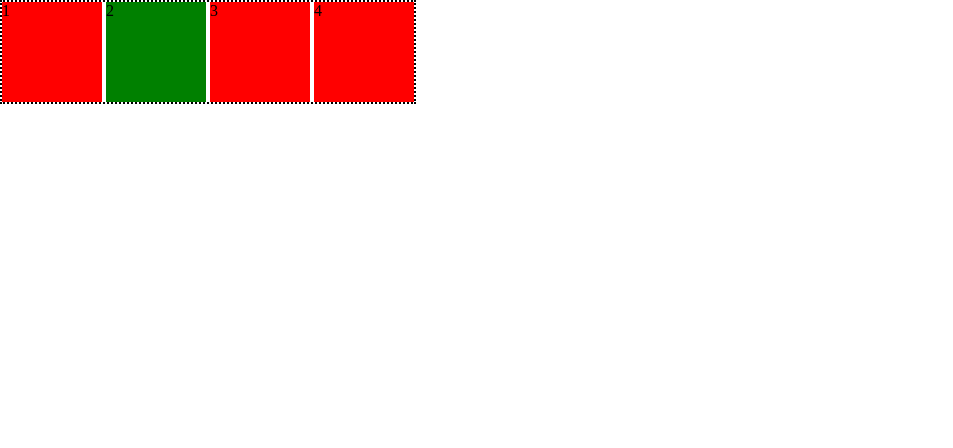
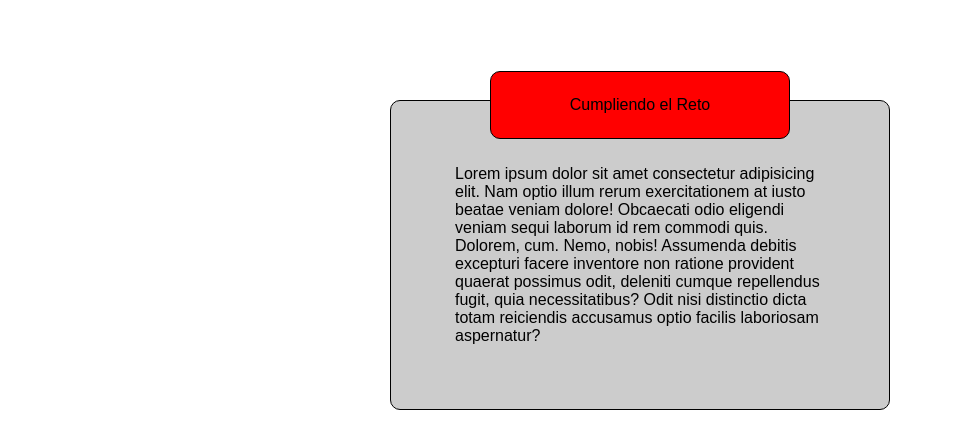
Before and after one commit to SepulvedaLuis/BasicHTMLCSS, a plain HTML site: page clasePosition/indexP.html in a window 1280 px wide. Shown: the whole page, without its empty margins (0-953 px from the left). Drawn offline with Linux system fonts and the light colour scheme.

Commit message:
Ejemplo de uso de Position relativa y absolute

```diff
--- a/clasePosition/indexP.html
+++ b/clasePosition/indexP.html
@@ -9,10 +9,9 @@
 </head>
 <body>
     <div class="parent">
-        <div class="box" id="one">1</div>
-        <div class="box" id="two">2</div>
-        <div class="box" id="three">3</div>
-        <div class="box" id="four">4</div>
+        <div class="child">Cumpliendo el Reto</div>
+        Lorem ipsum dolor sit amet consectetur adipisicing elit. Nam optio illum rerum exercitationem at iusto beatae veniam dolore! Obcaecati odio eligendi veniam sequi laborum id rem commodi quis. Dolorem, cum.
+        Nemo, nobis! Assumenda debitis excepturi facere inventore non ratione provident quaerat possimus odit, deleniti cumque repellendus fugit, quia necessitatibus? Odit nisi distinctio dicta totam reiciendis accusamus optio facilis laboriosam aspernatur?
     </div>
 </body>
 </html>
--- a/clasePosition/styleP.css
+++ b/clasePosition/styleP.css
@@ -5,18 +5,35 @@
 
 }
 
-.parent {
-    border: 2px black dotted;
-    display: inline-block;
+body {
+    font-family: Arial, Helvetica, sans-serif;
 }
 
-.box {
-    display: inline-block;
+.parent {
+    border: 1px  black solid ;
+    background-color: #ccc;
+    position: relative;
+    top: 100px;
+    margin: 0 auto;
+    border-radius: 10px;
+    width: 500px;
+    padding: 4rem;
+}
+/*Estos estilos hacen parte del recuadro grande en el cual va el texto, la posición de este es
+realtiva para así poder moverlo y organizarlo a nuestra conveniencia.*/
+
+.child {
+    position: absolute;
     background-color: red;
-    width: 100px;
-    height: 100px;
+    border: 1px solid black;
+    border-radius: 10px;
+    width: 300px;
+    top: -30px;
+    left: 50%;
+    margin-left: -150px;
+    text-align: center;
+    padding: 1.5em;
 }
-
-#two {
-    background-color: green;
-}
+/*Aplicamos los estilos al recuadro pequeño que pintamos de rojo, este se representa como
+hijo del recuadro grande que va de girs, lo dejamos en una position absolute para que este
+encima del recuadro con texto grande y así sobresalga.*/
```
